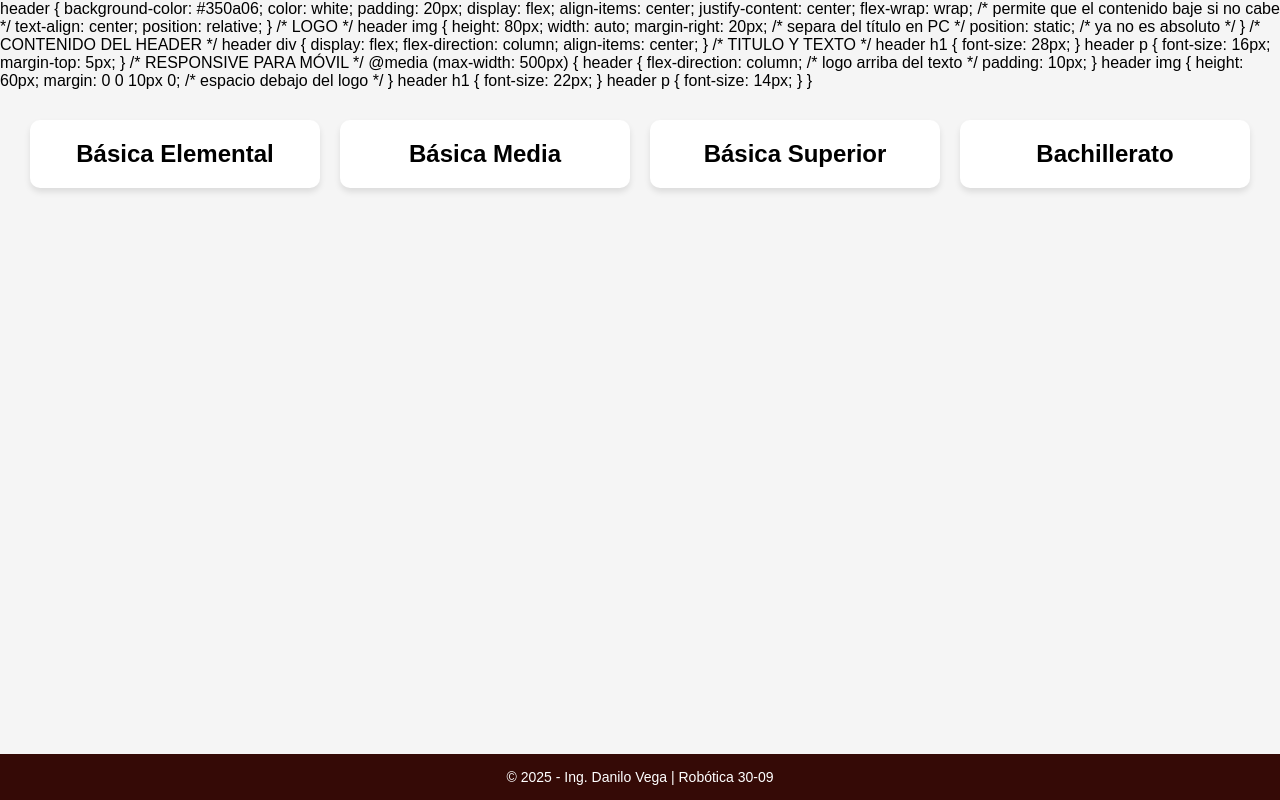
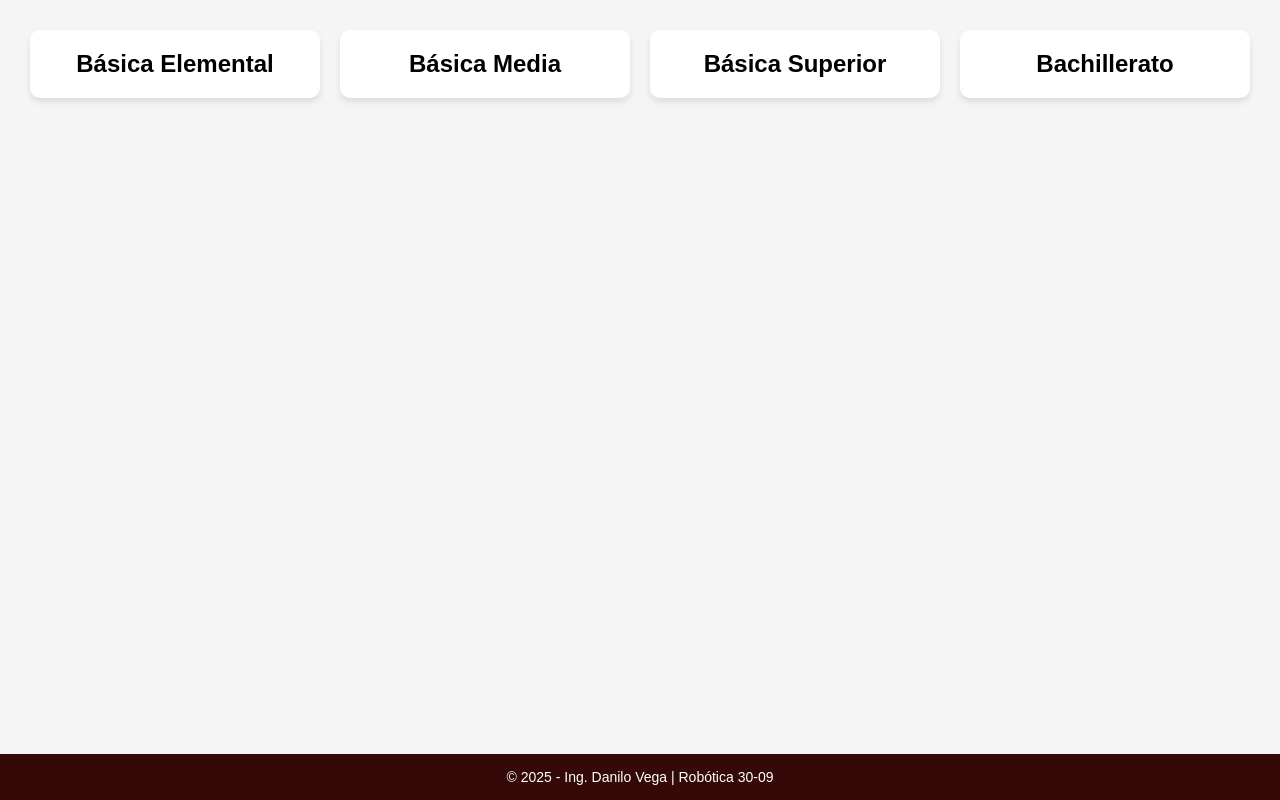
Before and after one commit to danilovega-design/Fichas-de-Computacion, a plain HTML site: page index.html in a window 1280 px wide. Drawn offline with Linux system fonts and the light colour scheme.

Commit message:
index.html

```diff
--- a/index.html
+++ b/index.html
@@ -18,64 +18,6 @@
   </style>
 </head>
 <body>
-  header {
-  background-color: #350a06;
-  color: white;
-  padding: 20px;
-  display: flex;
-  align-items: center;
-  justify-content: center;
-  flex-wrap: wrap; /* permite que el contenido baje si no cabe */
-  text-align: center;
-  position: relative;
-}
-
-/* LOGO */
-header img {
-  height: 80px;
-  width: auto;
-  margin-right: 20px; /* separa del título en PC */
-  position: static; /* ya no es absoluto */
-}
-
-/* CONTENIDO DEL HEADER */
-header div {
-  display: flex;
-  flex-direction: column;
-  align-items: center;
-}
-
-/* TITULO Y TEXTO */
-header h1 {
-  font-size: 28px;
-}
-
-header p {
-  font-size: 16px;
-  margin-top: 5px;
-}
-
-/* RESPONSIVE PARA MÓVIL */
-@media (max-width: 500px) {
-  header {
-    flex-direction: column; /* logo arriba del texto */
-    padding: 10px;
-  }
-
-  header img {
-    height: 60px;
-    margin: 0 0 10px 0; /* espacio debajo del logo */
-  }
-
-  header h1 {
-    font-size: 22px;
-  }
-
-  header p {
-    font-size: 14px;
-  }
-}
-
   <main>
     <a href="basica-elemental/" class="card">
       <h2>Básica Elemental</h2>
```
